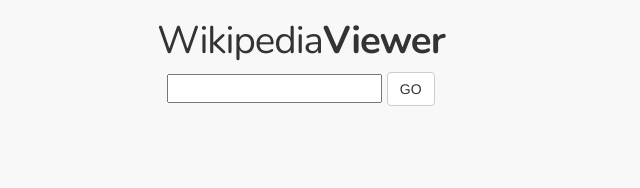
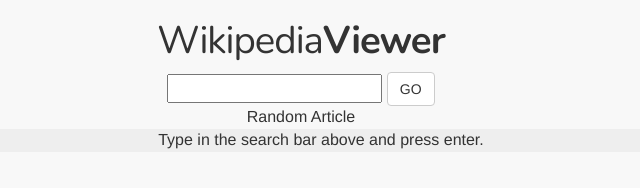
Before and after one commit to Hazumi/wikipedia-viewer, a website built with webpack: page index.html in a window 1280 px wide. Shown: the whole page, without its empty margins (339-979 px from the left). Built offline with nearby package versions, Linux system fonts and the light colour scheme.

Commit message:
added random article link

```diff
--- a/index.html
+++ b/index.html
@@ -10,17 +10,21 @@
   <body>
 
     <div class="container">
+
       <header>
         <h1><a href="index.html">Wikipedia<span>Viewer</span></a></h1>
         <form id="form">
           <input id='search' type="text" value="">
           <button type="submit" class="btn btn-default" id="btn">GO</button>
         </form>
+        <a href="https://en.wikipedia.org/wiki/Special:Random">Random Article</a>
       </header>
 
       <section>
         <div id="list-container">
-          <ul id="links"></ul>
+          <ul id="links">
+            <li>Type in the search bar above and press enter.</li>
+          </ul>
         </div>
       </section>
 
```
